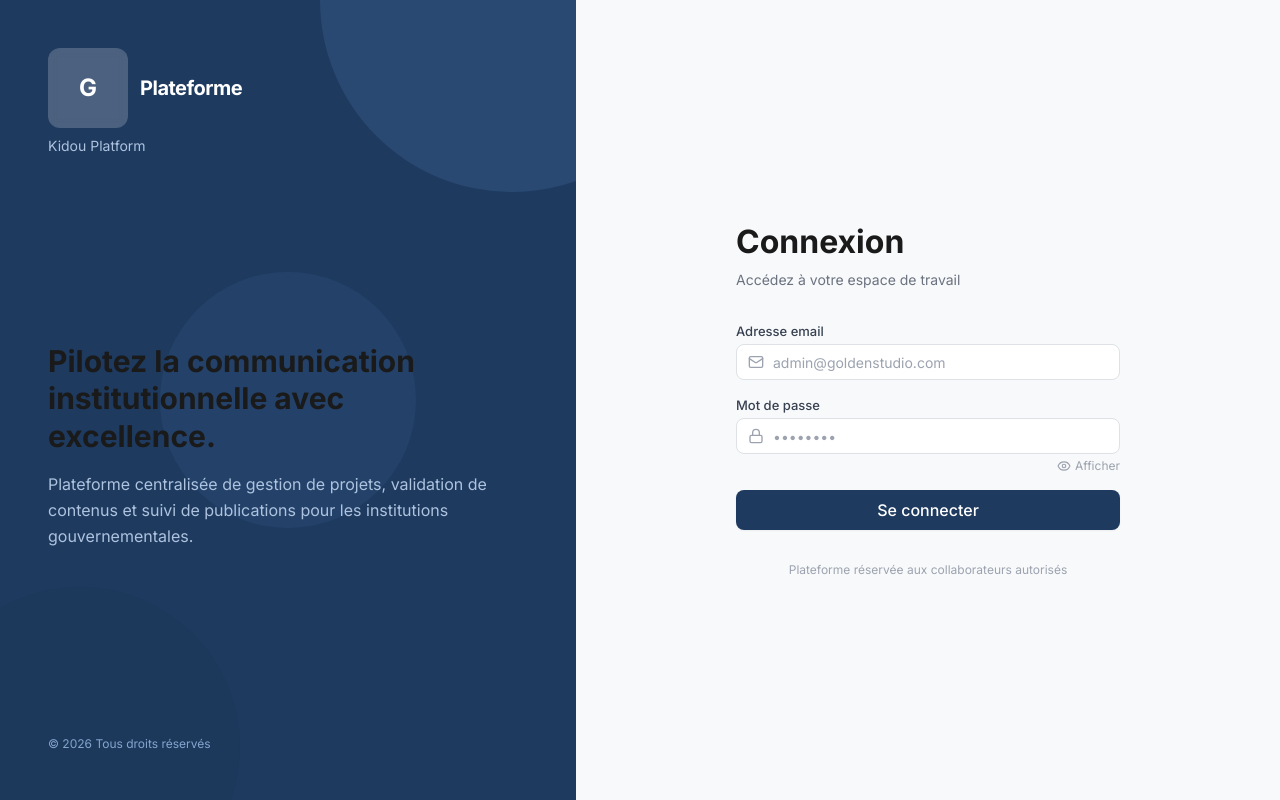
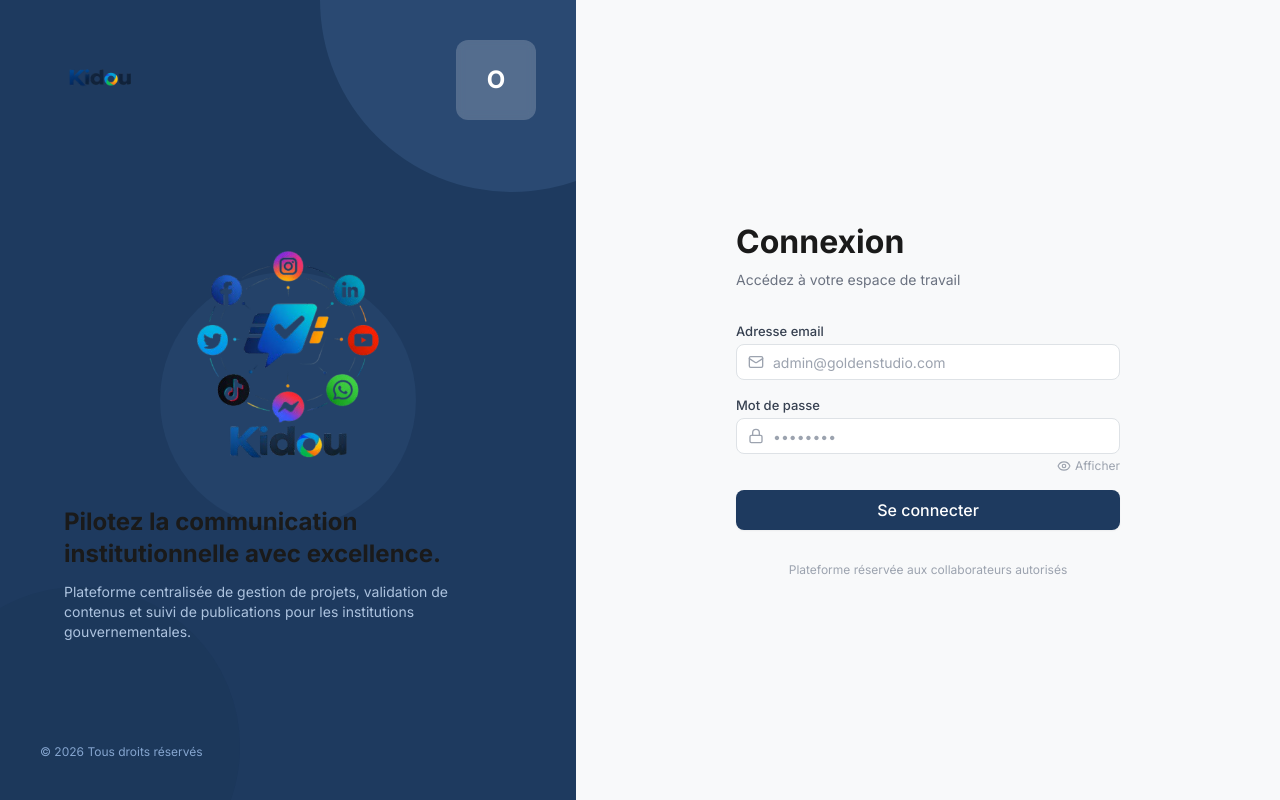
Before and after one commit to henocn/plateform-golden-studio, a React (Vite) app in the folder frontend/: page /login in a window 1280 px wide. Built offline with nearby package versions, Linux system fonts and the light colour scheme; no server answers.

Commit message:
Update branding assets and layout in frontend components. Changed logo references in index.html, Sidebar, and LoginPage to reflect new branding. Enhanced layout in Sidebar and LoginPage for better visual alignment and responsiveness. Removed unused banner from DashboardPage.

```diff
--- a/frontend/index.html
+++ b/frontend/index.html
@@ -2,17 +2,17 @@
 <html lang="fr">
   <head>
     <meta charset="UTF-8" />
-    <link rel="icon" type="image/png" href="/images/logo.png" />
+    <link rel="icon" type="image/png" href="/images/nom simple.png" />
     <meta name="viewport" content="width=device-width, initial-scale=1.0" />
     <link rel="preconnect" href="https://fonts.googleapis.com" />
     <link rel="preconnect" href="https://fonts.gstatic.com" crossorigin />
     <link href="https://fonts.googleapis.com/css2?family=Inter:wght@300;400;500;600;700;800&display=swap" rel="stylesheet" />
     <title>Plateforme</title>
     <meta name="description" content="Plateforme de pilotage de communication institutionnelle." />
-    <meta name="image" content="/images/logo.png" />
+    <meta name="image" content="/images/nom simple.png" />
     <meta property="og:title" content="Plateforme" />
     <meta property="og:description" content="Plateforme de pilotage de communication institutionnelle." />
-    <meta property="og:image" content="/images/logo.png" />
+    <meta property="og:image" content="/images/nom simple.png" />
   </head>
   <body class="antialiased bg-surface-100 text-ink-900 font-sans">
     <div id="root"></div>
--- a/frontend/src/components/layout/Sidebar.jsx
+++ b/frontend/src/components/layout/Sidebar.jsx
@@ -96,20 +96,20 @@
         ${mobileOpen ? 'translate-x-0' : '-translate-x-full lg:translate-x-0'}
       `}
     >
-      {/* ── Logo / nom en haut ─────────── */}
-      <div className={`flex items-center h-16 px-4 border-b border-surface-200 shrink-0 ${collapsed ? 'justify-center' : 'gap-3'}`}>
-        <div className={`shrink-0 overflow-hidden ${collapsed ? 'w-9 h-9 rounded-xl' : 'flex items-center gap-2 min-w-0'}`}>
-          <img
-            src="/images/nom simple.png"
-            alt=""
-            className={collapsed ? 'w-full h-full object-contain' : 'h-8 w-auto max-w-[140px] object-contain object-left'}
-          />
+      {/* ── Logo Kidou (gauche) + Logo organisation backend (droite), justify-between ─────────── */}
+      <div className={`flex items-center justify-between border-b border-surface-200 shrink-0 gap-2 ${collapsed ? 'h-14 px-2' : 'h-20 px-4'}`}>
+        <img
+          src="/images/nom simple.png"
+          alt=""
+          className={`object-contain shrink-0 ${collapsed ? 'h-9 w-auto max-w-11' : 'h-10 w-auto max-w-[140px]'}`}
+        />
+        <div className={`rounded-lg bg-surface-100 flex items-center justify-center overflow-hidden shrink-0 ${collapsed ? 'w-9 h-9' : 'w-11 h-11'}`}>
+          {logoSrc ? (
+            <img src={logoSrc} alt="" className="w-full h-full object-contain" />
+          ) : (
+            <span className="text-ink-400 font-bold text-sm">O</span>
+          )}
         </div>
-        {!collapsed && (
-          <div className="min-w-0 flex-1">
-            <h1 className="text-sm font-bold text-ink-900 tracking-tight truncate">{orgName}</h1>
-          </div>
-        )}
       </div>
 
       {/* ── Navigation ────────────────── */}
--- a/frontend/src/pages/auth/LoginPage.jsx
+++ b/frontend/src/pages/auth/LoginPage.jsx
@@ -58,7 +58,7 @@
   return (
     <div className="min-h-screen flex">
       {/* ── Left: Branding Panel ───────────── */}
-      <div className="hidden lg:flex lg:w-[45%] bg-primary-500 relative overflow-hidden">
+      <div className="hidden lg:flex lg:w-[45%] lg:h-screen lg:max-h-screen bg-primary-500 relative overflow-hidden flex-col">
         {/* Abstract geometric pattern */}
         <div className="absolute inset-0">
           <div className="absolute top-0 right-0 w-96 h-96 bg-primary-400/20 rounded-full -translate-y-1/2 translate-x-1/3" />
@@ -66,32 +66,42 @@
           <div className="absolute top-1/2 left-1/2 w-64 h-64 bg-primary-400/10 rounded-full -translate-x-1/2 -translate-y-1/2" />
         </div>
 
-        <div className="relative z-10 flex flex-col justify-between p-12 text-white">
-          <div>
-            <div className="flex items-center gap-3 mb-2">
-              <div className="w-20 h-20 rounded-xl bg-white/20 backdrop-blur-sm flex items-center justify-center overflow-hidden shrink-0">
+        <div className="relative z-10 flex flex-col min-h-0 flex-1 p-8 md:p-10 text-white">
+          {/* Kidou (gauche) + Logo organisation (droite), même ligne, justify-between — tailles augmentées */}
+          <div className="flex items-center justify-between gap-4 shrink-0 mb-6">
+            <img
+              src="/images/nom simple.png"
+              alt=""
+              className="h-16 md:h-20 w-auto max-w-[220px] md:max-w-[280px] object-contain object-left"
+            />
+            <div className="w-16 h-16 md:w-20 md:h-20 rounded-xl bg-white/20 backdrop-blur-sm flex items-center justify-center overflow-hidden shrink-0">
               {logoSrc ? (
                 <img src={logoSrc} alt="" className="w-full h-full object-contain" />
               ) : (
-                  <span className="text-white font-bold text-2xl">G</span>
+                <span className="text-white font-bold text-xl md:text-2xl">O</span>
               )}
             </div>
-              <span className="text-xl font-bold tracking-tight">{orgName}</span>
-            </div>
-            <p className="text-primary-200 text-body-md">Kidou Platform</p>
           </div>
 
+          {/* Bannière totale (PNG) */}
+          <div className="flex-1 min-h-0 flex flex-col justify-center items-center">
+            <img
+              src="/images/baniere totale.png"
+              alt=""
+              className="max-w-full w-full max-h-[260px] object-contain object-center mb-4"
+            />
             <div className="max-w-md">
-            <h1 className="text-3xl font-bold leading-tight mb-4">
+              <h1 className="text-xl md:text-2xl font-bold leading-tight mb-3">
                 Pilotez la communication institutionnelle avec excellence.
               </h1>
-            <p className="text-primary-200 text-body-lg leading-relaxed">
+              <p className="text-primary-200 text-body-sm md:text-body-md leading-relaxed">
                 Plateforme centralisée de gestion de projets, validation de contenus
                 et suivi de publications pour les institutions gouvernementales.
               </p>
             </div>
+          </div>
 
-          <p className="text-primary-300 text-body-sm">
+          <p className="text-primary-300 text-body-sm shrink-0 pt-4">
             © {new Date().getFullYear()} Tous droits réservés
           </p>
         </div>
--- a/frontend/src/pages/dashboard/DashboardPage.jsx
+++ b/frontend/src/pages/dashboard/DashboardPage.jsx
@@ -149,15 +149,6 @@
 
   return (
     <div className="space-y-6">
-      {/* ── Bannière page d'accueil ─────── */}
-      <div className="rounded-xl overflow-hidden border border-surface-200 bg-white shadow-card">
-        <img
-          src="/images/baniere totale.jpeg"
-          alt=""
-          className="w-full h-auto max-h-[200px] object-cover object-center"
-        />
-      </div>
-
       {/* ── Page Header ───────────────── */}
       <div>
         <h1 className="text-display-lg">
```
Also changed, not shown: frontend/public/images/baniere totale.png (added). Lines whose indentation alone changed are shown as unchanged.
